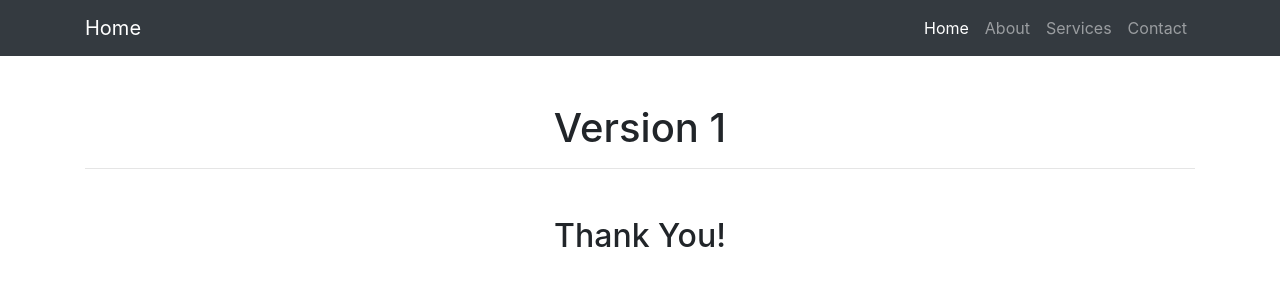
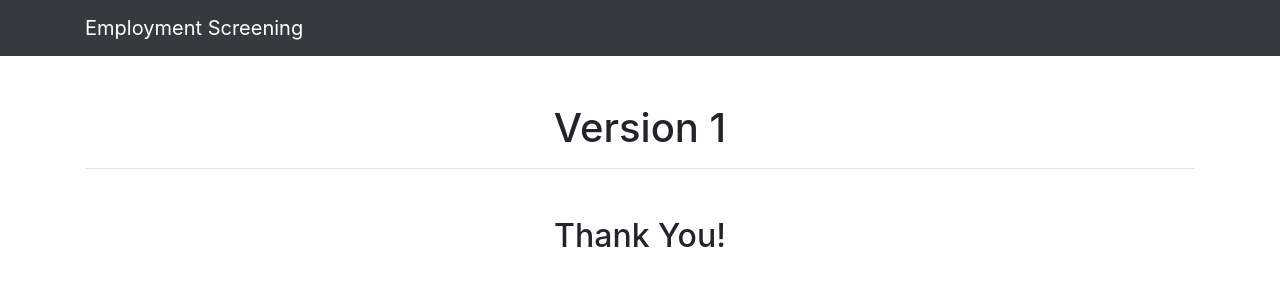
Before and after one commit to PatTastic/abtest-1, a plain HTML site: page thankyou.html in a window 1280 px wide. Drawn offline with Linux system fonts and the light colour scheme.

Commit message:
Code Cleanup

```diff
--- a/thankyou.html
+++ b/thankyou.html
@@ -16,7 +16,7 @@
     <meta name="description" content="">
     <meta name="author" content="">
 
-    <title>Bare - Start Bootstrap Template</title>
+    <title>Version 1 - Thank You</title>
 
     <!-- Bootstrap core CSS -->
     <link href="vendor/bootstrap/css/bootstrap.min.css" rel="stylesheet">
@@ -28,28 +28,7 @@
     <!-- Navigation -->
     <nav class="navbar navbar-expand-lg navbar-dark bg-dark static-top">
       <div class="container">
-        <a class="navbar-brand" href="./index.html">Home</a>
-        <button class="navbar-toggler" type="button" data-toggle="collapse" data-target="#navbarResponsive" aria-controls="navbarResponsive" aria-expanded="false" aria-label="Toggle navigation">
-          <span class="navbar-toggler-icon"></span>
-        </button>
-        <div class="collapse navbar-collapse" id="navbarResponsive">
-          <ul class="navbar-nav ml-auto">
-            <li class="nav-item active">
-              <a class="nav-link" href="#">Home
-                <span class="sr-only">(current)</span>
-              </a>
-            </li>
-            <li class="nav-item">
-              <a class="nav-link" href="#">About</a>
-            </li>
-            <li class="nav-item">
-              <a class="nav-link" href="#">Services</a>
-            </li>
-            <li class="nav-item">
-              <a class="nav-link" href="#">Contact</a>
-            </li>
-          </ul>
-        </div>
+        <a class="navbar-brand" href="index.html">Employment Screening</a>
       </div>
     </nav>
 
```
Also changed, not shown: index.html (+2 -23 lines).
